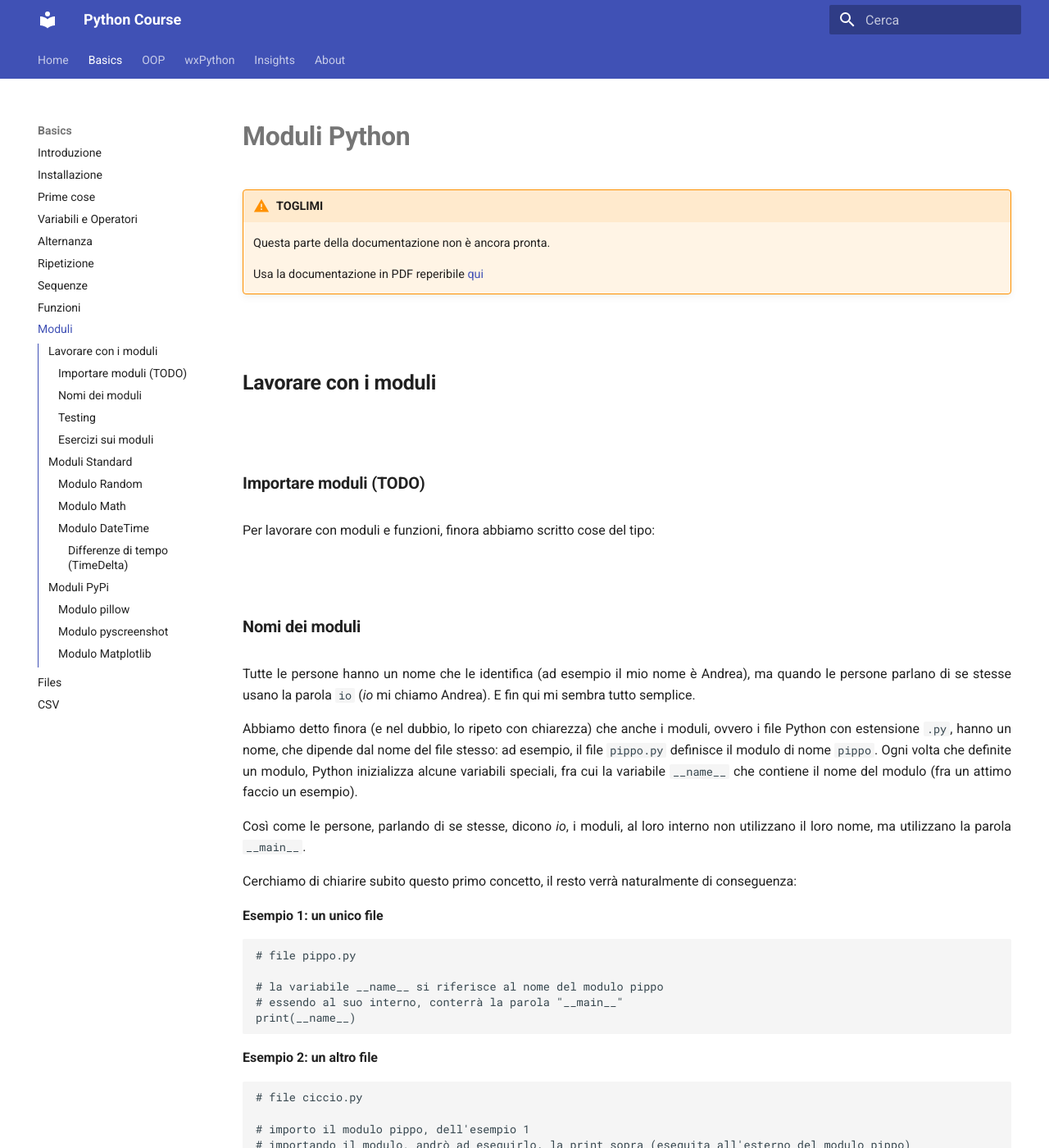
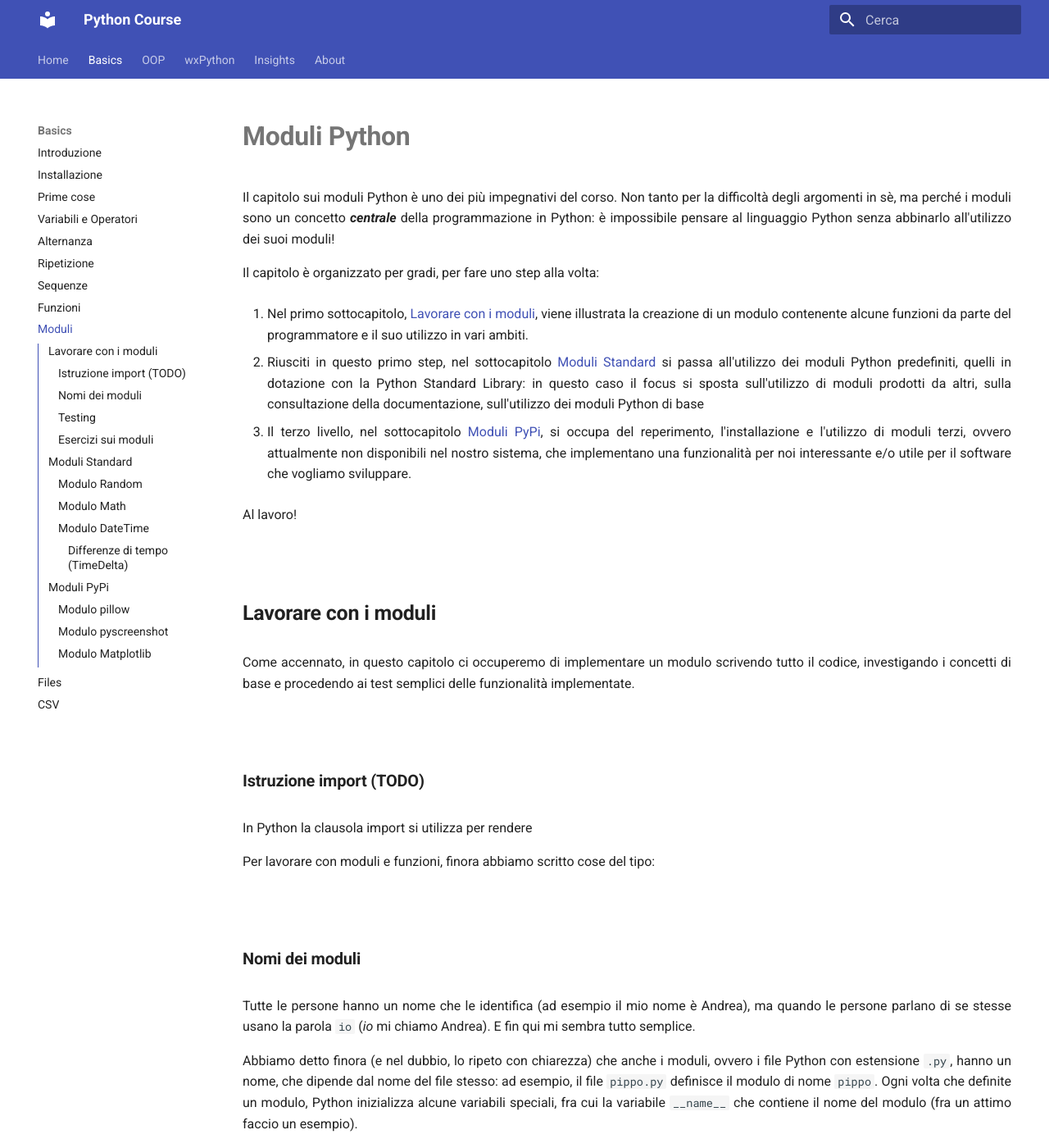
Before and after one commit to adjamhub/pyhandouts, an MkDocs documentation site: the page built from docs/basics/106_mod.md, in a window 1280 px wide and 1400 px high. Shown: the whole window at 82% size. Built offline with MkDocs 1.6.1 and Material for MkDocs 9.7.7, drawn with Linux system fonts in a browser that asks for light colours.

Commit message:
Modules intro

```diff
--- a/docs/basics/106_mod.md
+++ b/docs/basics/106_mod.md
@@ -1,18 +1,32 @@
 # Moduli Python
 
-!!! warning "TOGLIMI"
+Il capitolo sui moduli Python è uno dei più impegnativi del corso. Non tanto per la difficoltà degli argomenti in sè, ma perché i moduli sono un concetto ***centrale***
+della programmazione in Python: è impossibile pensare al linguaggio Python senza abbinarlo all'utilizzo dei suoi moduli!
 
-    Questa parte della documentazione non è ancora pronta.
+Il capitolo è organizzato per gradi, per fare uno step alla volta:
 
-    Usa la documentazione in PDF reperibile
-    [qui](https://www.adjam.org/next/index.php/s/egW7AnHxcif8n27?path=%2FPYTHON)
+1. Nel primo sottocapitolo, [Lavorare con i moduli](#lavorare-con-i-moduli), viene illustrata la creazione di un modulo contenente alcune funzioni da parte del programmatore e il suo utilizzo in vari ambiti.
 
+2. Riusciti in questo primo step, nel sottocapitolo [Moduli Standard](#moduli-standard) si passa all'utilizzo dei moduli Python predefiniti, quelli in dotazione con la Python Standard Library:
+    in questo caso il focus si sposta sull'utilizzo di moduli prodotti da altri, sulla consultazione della documentazione, sull'utilizzo dei moduli Python di base
+
+3. Il terzo livello, nel sottocapitolo [Moduli PyPi](#moduli-pypi), si occupa del reperimento, l'installazione e l'utilizzo di moduli terzi, ovvero attualmente non disponibili
+    nel nostro sistema, che implementano una funzionalità per noi interessante e/o utile per il software che vogliamo sviluppare.
+
+Al lavoro!
+
+<!-- ############################################################################################ -->
 
 ## Lavorare con i moduli
 
+Come accennato, in questo capitolo ci occuperemo di implementare un modulo scrivendo tutto il codice, investigando i concetti di base e procedendo ai test semplici delle
+funzionalità implementate.
+
 <!-- ############################################################################################ -->
 
-### Importare moduli (TODO)
+### Istruzione import (TODO)
+
+In Python la clausola import si utilizza per rendere
 
 Per lavorare con moduli e funzioni, finora abbiamo scritto cose del tipo:
 
```
